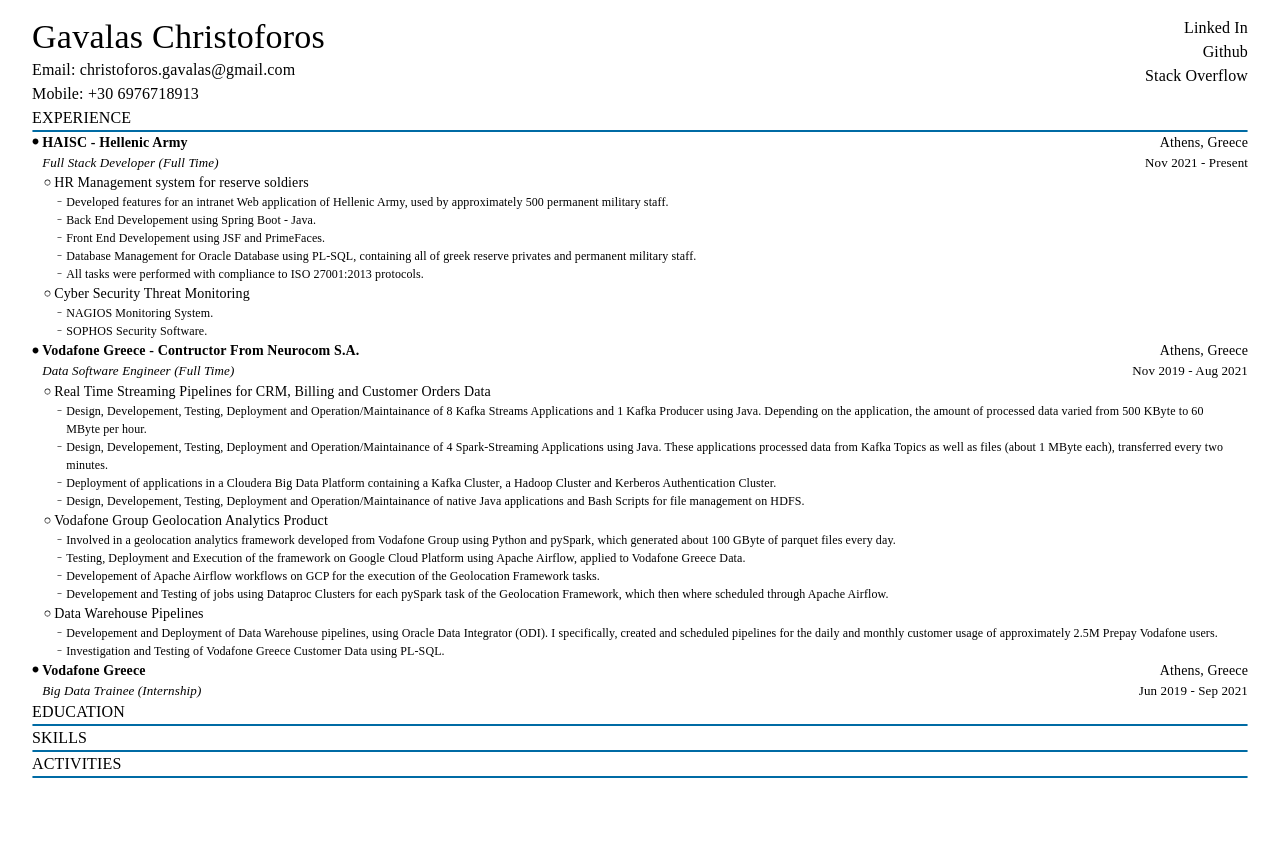
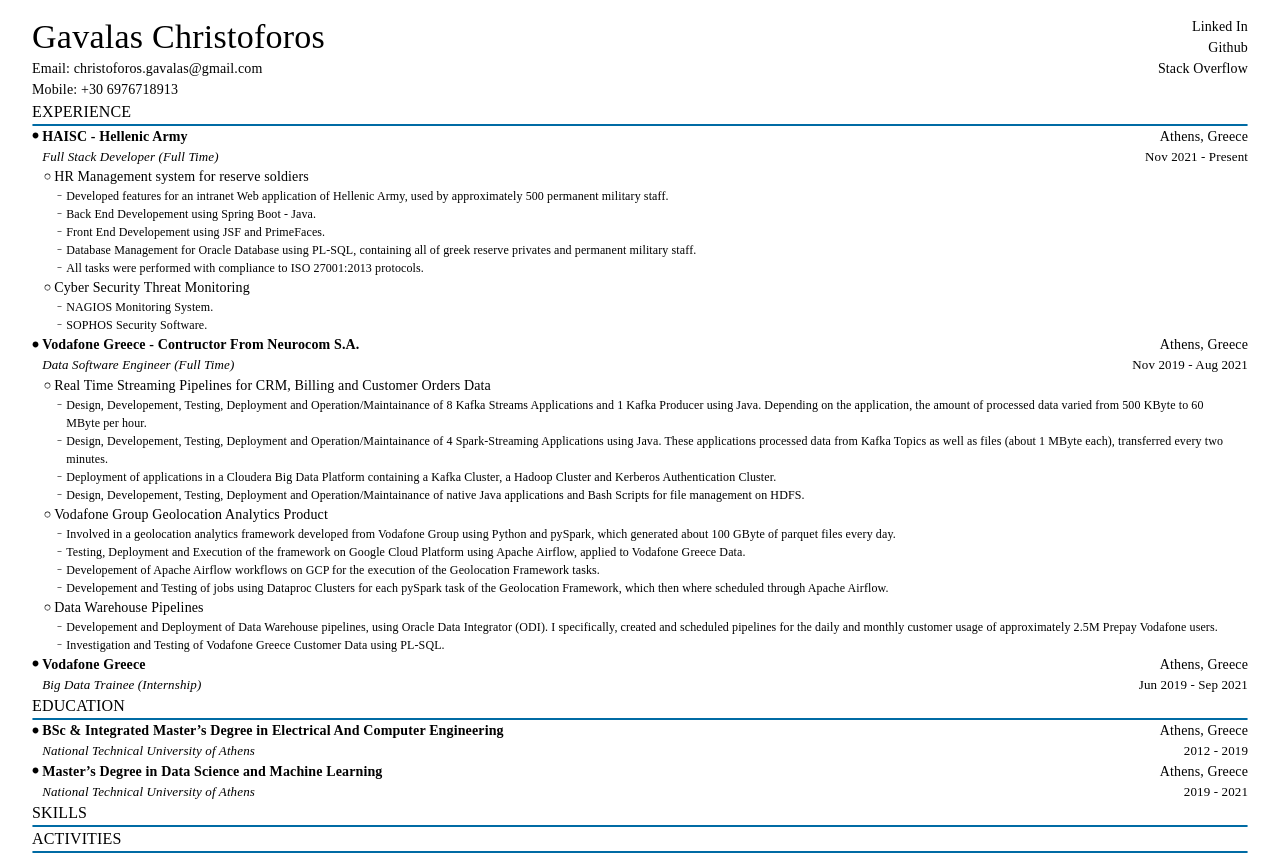
Before and after one commit to ChristoforosG/CV, a React (Create React App) app: page / in a window 1280 px wide. Before the commit the page ends 800 px from the top, so only its background shows below. Built offline with nearby package versions, Linux system fonts and the light colour scheme.

Commit message:
WIP: Implement Education Section

```diff
--- /dev/null
+++ b/cv/package.json
@@ -0,0 +1,5 @@
+{
+  "name": "cv",
+  "version": "0.1.0",
+  "private": true
+}
--- a/src/App.js
+++ b/src/App.js
@@ -1,15 +1,11 @@
-import logo from "./logo.svg";
 import "./App.css";
 import * as React from "react";
-import Checkbox from "@mui/material/Checkbox";
-import { Box, Typography } from "@mui/material";
-import { flexbox } from "@mui/system";
+import { Box } from "@mui/material";
 import { createTheme, ThemeProvider, styled } from "@mui/material/styles";
 import Section from "./Components/Section";
 import Header from "./Components/Header";
-import ExperienceUnit from "./Components/ExperienceUnit";
 import Experiences from "./Components/Experiences";
-import { experiences } from "./Conf/Info";
+import Education from "./Components/Education";
 
 const theme = createTheme({
   typography: {
@@ -27,6 +23,7 @@
         <Section title="EXPERIENCE" />
         <Experiences />
         <Section title="EDUCATION" />
+        <Education />
         <Section title="SKILLS" />
         <Section title="ACTIVITIES" />
       </Box>
--- /dev/null
+++ b/src/Components/Education.js
@@ -0,0 +1,14 @@
+import { Typography, Box } from "@mui/material";
+import EducationUnit from "./EducationUnit";
+import { education } from "../Conf/Info";
+function Education() {
+  return (
+    <Box>
+      {education.map(function (study, i) {
+        return <EducationUnit key={i} study={study} />;
+      })}
+    </Box>
+  );
+}
+
+export default Education;
--- /dev/null
+++ b/src/Components/EducationHeader.js
@@ -0,0 +1,64 @@
+import { Box, Typography } from "@mui/material";
+import CircleIcon from "@mui/icons-material/Circle";
+
+function EducationHeader({ university, degree, location, timePeriod }) {
+  return (
+    <Box
+      sx={{
+        border: 0,
+        borderColor: "red",
+      }}
+    >
+      <Box
+        sx={{
+          border: 0,
+          borderColor: "green",
+          flexDirection: "row",
+          display: "flex",
+          justifyContent: "space-between",
+        }}
+      >
+        <Box
+          sx={{
+            border: 0,
+            borderColor: "Pink",
+            flexDirection: "row",
+            display: "flex",
+          }}
+        >
+          <Box
+            sx={{
+              border: 0,
+              borderColor: "blue",
+              flexDirection: "row",
+              display: "flex",
+              marginTop: 0.8,
+              marginRight: 0.4,
+            }}
+          >
+            <CircleIcon sx={{ width: 7, height: 7, border: 0 }} />
+          </Box>
+          <Box
+            sx={{
+              border: 0,
+              borderColor: "yellow",
+            }}
+          >
+            <Typography sx={{ fontSize: 14, fontWeight: "bold" }}>
+              {degree}
+            </Typography>
+            <Typography sx={{ fontSize: 13, fontStyle: "italic" }}>
+              {university}
+            </Typography>
+          </Box>
+        </Box>
+        <Box sx={{ border: 0, textAlign: "right", alignItems: "start" }}>
+          <Typography sx={{ fontSize: 14 }}>{location}</Typography>
+          <Typography sx={{ fontSize: 13 }}>{timePeriod}</Typography>
+        </Box>
+      </Box>
+    </Box>
+  );
+}
+
+export default EducationHeader;
--- /dev/null
+++ b/src/Components/EducationUnit.js
@@ -0,0 +1,18 @@
+import { Box, Typography } from "@mui/material";
+import CircleIcon from "@mui/icons-material/Circle";
+import EducationHeader from "./EducationHeader";
+
+function EducationUnit({ study }) {
+  return (
+    <Box>
+      <EducationHeader
+        university={study.university}
+        degree={study.degree}
+        location={study.location}
+        timePeriod={study.timePeriod}
+      />
+    </Box>
+  );
+}
+
+export default EducationUnit;
--- a/src/Components/Header.js
+++ b/src/Components/Header.js
@@ -13,22 +13,26 @@
     >
       <Box sx={{ border: 0, borderColor: "blue", flex: 2 }}>
         <Typography variant="h4">{personalInfo.name}</Typography>
-        <Typography>Email: {personalInfo.email}</Typography>
-        <Typography>Mobile: {personalInfo.mobile}</Typography>
+        <Typography sx={{ fontSize: 14 }}>
+          Email: {personalInfo.email}
+        </Typography>
+        <Typography sx={{ fontSize: 14 }}>
+          Mobile: {personalInfo.mobile}
+        </Typography>
       </Box>
       <Box sx={{ border: 0, borderColor: "blue", flex: 2, textAlign: "right" }}>
         <Link href={personalInfo.linkedIn} color="inherit" underline="hover">
-          <Typography>Linked In</Typography>
+          <Typography sx={{ fontSize: 14 }}>Linked In</Typography>
         </Link>
         <Link href={personalInfo.github} color="inherit" underline="hover">
-          <Typography>Github</Typography>
+          <Typography sx={{ fontSize: 14 }}>Github</Typography>
         </Link>
         <Link
           href={personalInfo.stackOverflow}
           color="inherit"
           underline="hover"
         >
-          <Typography>Stack Overflow</Typography>
+          <Typography sx={{ fontSize: 14 }}>Stack Overflow</Typography>
         </Link>
       </Box>
     </Box>
--- a/src/Conf/Info.js
+++ b/src/Conf/Info.js
@@ -72,3 +72,19 @@
     projects: [],
   },
 ];
+
+export const education = [
+  {
+    university: "National Technical University of Athens",
+    degree:
+      "BSc & Integrated Master’s Degree in Electrical And Computer Engineering",
+    location: "Athens, Greece",
+    timePeriod: "2012 - 2019",
+  },
+  {
+    university: "National Technical University of Athens",
+    degree: "Master’s Degree in Data Science and Machine Learning ",
+    location: "Athens, Greece",
+    timePeriod: "2019 - 2021",
+  },
+];
```
Also changed, not shown: 1 other file (tests, documents, lock files or other folders).
